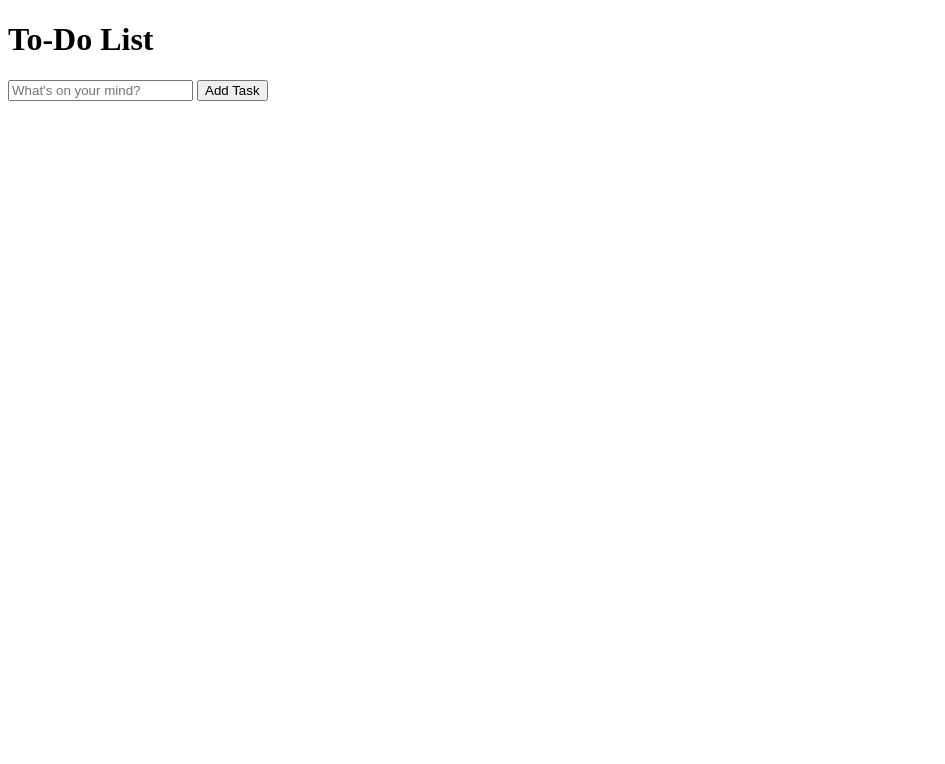
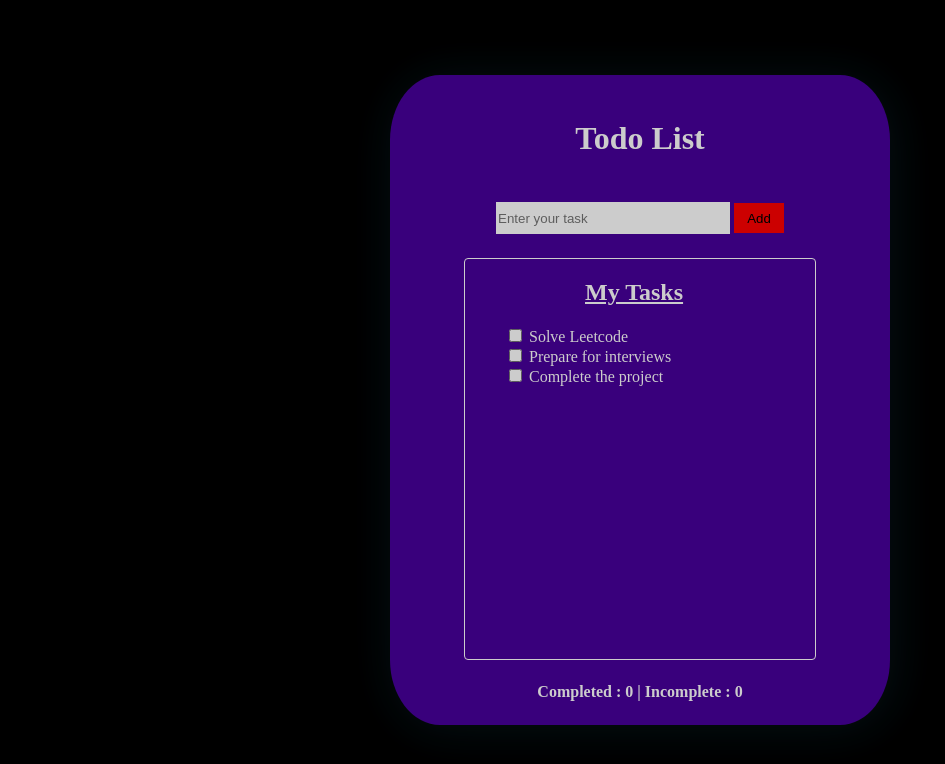
Before and after one commit to KrishnaNAcharya/IDEA_Task_1, a plain HTML site: page index.html in a window 1280 px wide. Shown: the whole page, without its empty margins (0-945 px from the left). Drawn offline with Linux system fonts and the light colour scheme.

Commit message:
css added

```diff
--- a/index.html
+++ b/index.html
@@ -1,21 +1,40 @@
 <!DOCTYPE html>
 <html lang="en">
+
 <head>
     <meta charset="UTF-8">
     <meta name="viewport" content="width=device-width, initial-scale=1.0">
-    <title>To-Do</title>
-    <link rel="stylesheet" href="style.css">
+    <title>TODO </title>
 </head>
+
 <body>
+    <div class="body">
+        <div class="box">
+        <h1>Todo List</h1>
+        <link rel="stylesheet" href="style.css">
+        <div>
+            <input class="text" type="text" id="task" placeholder="Enter your task">
+            <button>Add</button>
+        </div>
+        <div class="list">
+            <u><h2>My Tasks</h2></u>
+            <ul>
+                <li><input type="checkbox" id="buy" name="buy">
+                    <label for="buy">Solve Leetcode</label>
+                </li>
+                <li><input type="checkbox" id="kids" name="kids">
+                    <label for="kids">Prepare for interviews</label>
+                </li>
+                <li><input type="checkbox" id="dish" name="dish">
+                    <label for="dish">Complete the project</label>
+                </li>
+            </ul>
+        </div>
 
-    <h1>To-Do List</h1>
-    <div class="todo-container">
-        <input type="text" id="new-task" placeholder="What's on your mind?">
-        <button id="add-task-button">Add Task</button>
-        <ul id="todo-list"></ul>
+        <b>Completed : 0 | Incomplete : 0 </b>
     </div>
+</div>
+</body>
 
-    <script src="script.js"></script>
 
-</body>
 </html>
--- /dev/null
+++ b/style.css
@@ -0,0 +1,60 @@
+body{
+        background-color:rgb(0, 0, 0) ;
+        margin:0;
+        padding: 0;
+}
+.body{
+        width:100%;
+        height: 720px;
+        justify-content: center;
+        color:white;
+}
+.box{
+    border:none;
+    width:500px;
+    height:650px;
+    background-color: rgb(72, 0, 155);
+    border-radius: 4px;
+    box-shadow: 3px 3px 50px rgb(7, 22, 27);
+    opacity: 0.8;
+    border-radius: 10%;
+
+}
+.text{
+        border:none;
+        width:230px;
+        height:30px;
+}
+button{
+        border:none;
+        height:30px;
+        width:50px;
+        background-color: rgb(255, 0, 0);
+}
+.list{
+        border:white 1px solid ;
+        border-radius: 4px;
+        height:400px;
+        width:350px;
+
+}
+ul{
+    list-style-type: none;
+}
+h2{
+    margin-left: 120px;
+}
+.body {
+    display: flex;
+    flex-direction: column;
+    justify-content: center;
+    align-items: center;
+    height: 100vh;
+}
+
+.box {
+    display: flex;
+    flex-direction: column;
+    justify-content: space-evenly;
+    align-items: center;
+}
```
